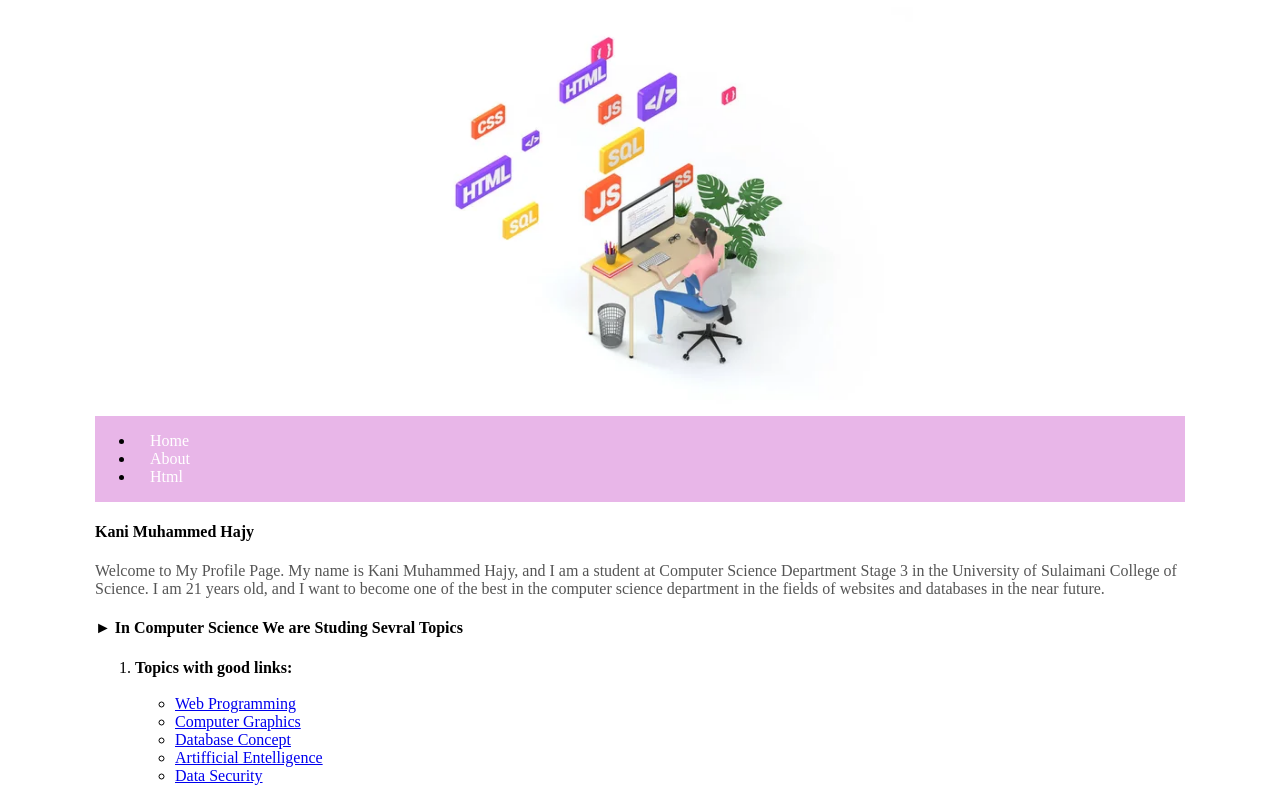
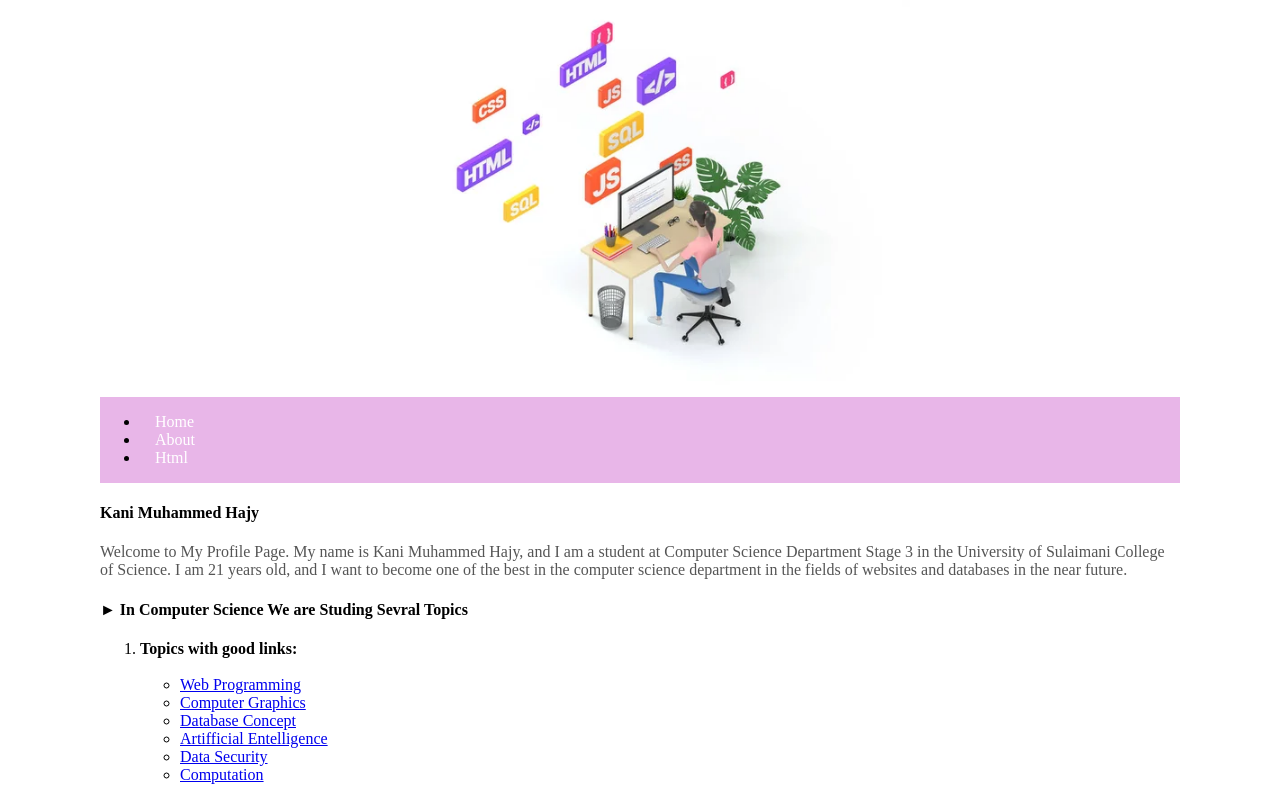
Before and after one commit to kanwli/Html-Website, a plain HTML site: page index.html in a window 1280 px wide. Shown: the part 205-992 px from the top of the page. Drawn offline with Linux system fonts and the light colour scheme.

Commit message:
Update style.css

```diff
--- a/style.css
+++ b/style.css
@@ -1,5 +1,8 @@
 body{
-    margin: 95px;
+   margin-top: 80px;
+    margin-left:100px;
+    margin-right:100px;
+    margin-bottom:80px;
 }
 h1:nth-of-type(1){
  color:rgb(143, 18, 178);
```
